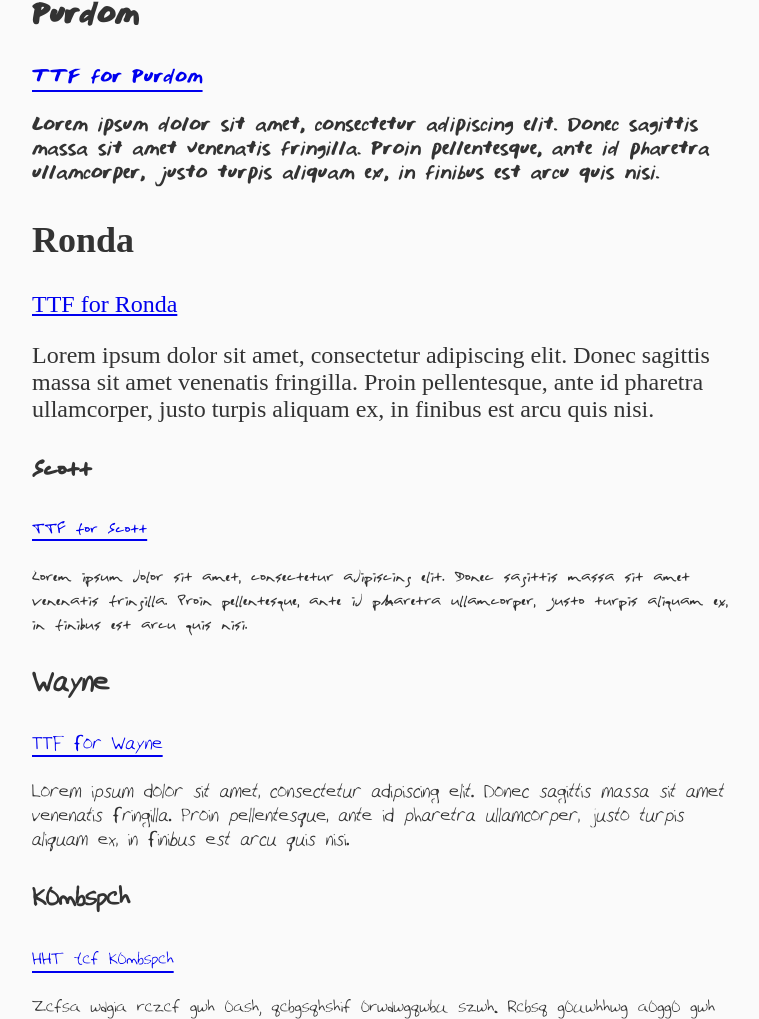
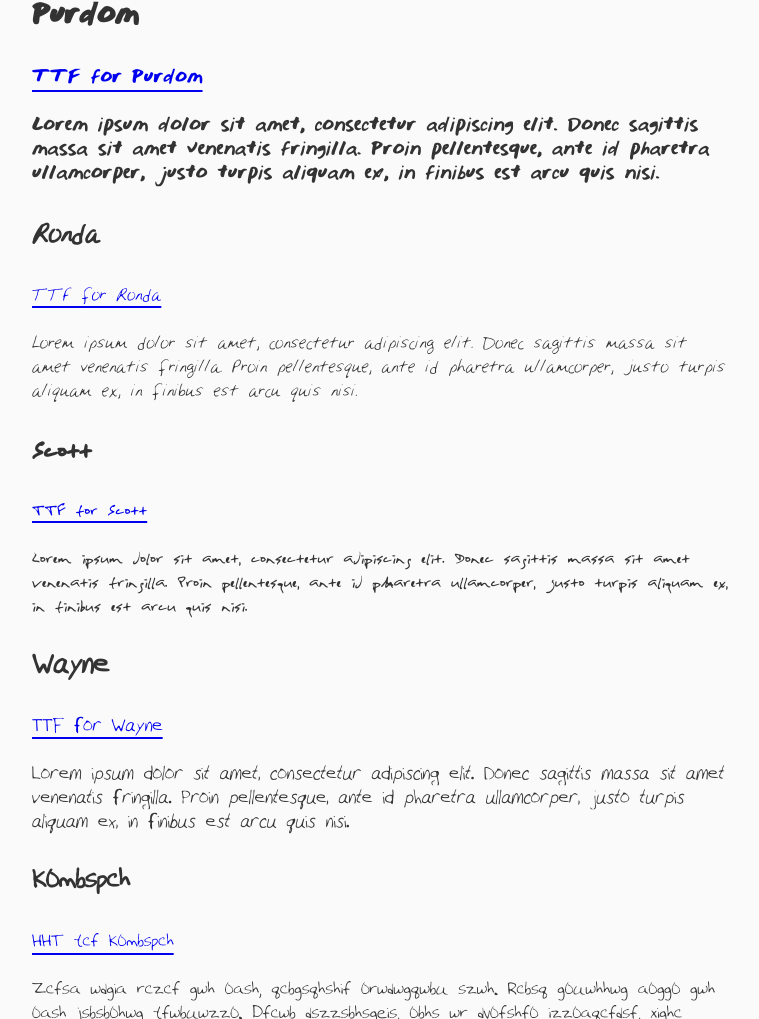
Before and after one commit to clioweb/slabfonts, a plain HTML site: page index.html in a window 1280 px wide. Shown: the part 1195-2214 px from the top of the page, without its empty margins (258-1017 px from the left). Drawn offline with Linux system fonts and the light colour scheme.

Commit message:
No, seriously, let's not forget good ol' Ronda

```diff
--- a/style.css
+++ b/style.css
@@ -163,6 +163,10 @@
     font-family: Purdom;
 }
 
+.ronda {
+    font-family: Ronda;
+}
+
 .scott {
     font-family: Scott;
 }
```
